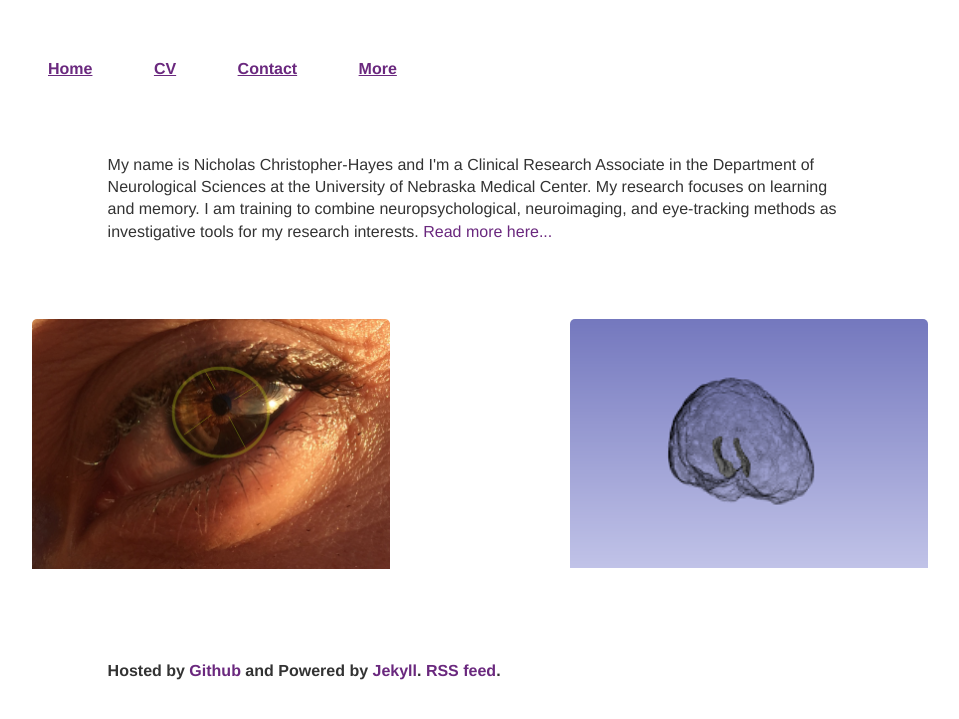
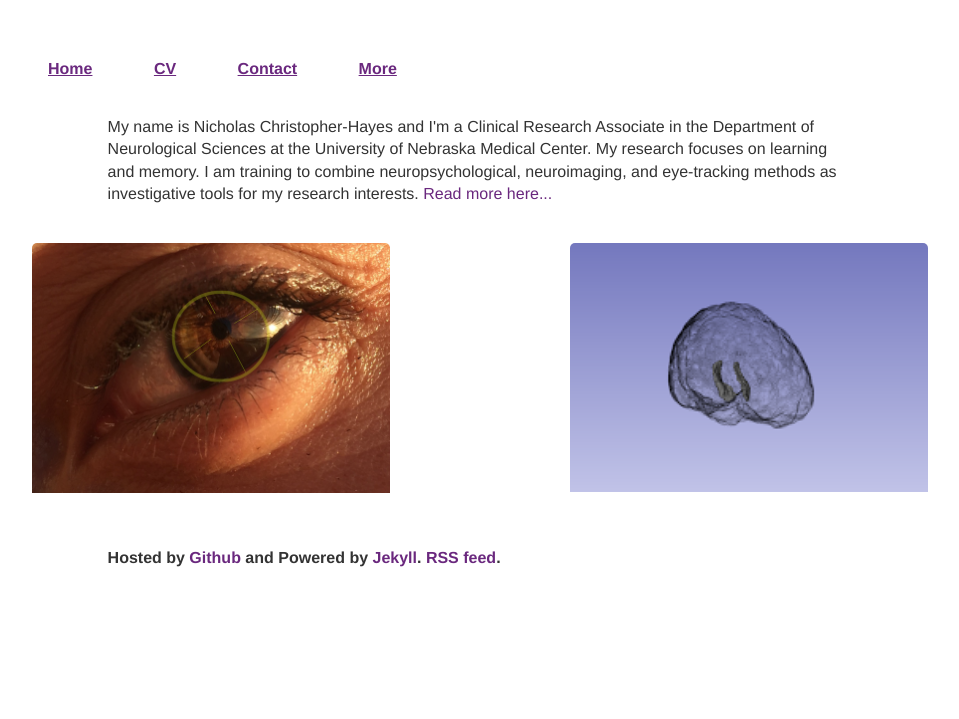
Before and after one commit to nichrishayes/nichrishayes.github.io, a Jekyll site: the page built from index.html, in a window 1280 px wide. Shown: the top 719 px of the page, without its empty margins (160-1119 px from the left). Built offline with Jekyll 4.4.1, drawn with Linux system fonts in a browser that asks for light colours.

Commit message:
Update main.css

```diff
--- a/css/main.css
+++ b/css/main.css
@@ -97,11 +97,14 @@ p {
     font-size: 1.0em;
     line-height: 1.4em;
     color: #333;
-    margin: 2cm 2cm 2cm 2cm;
+    margin: 1cm 2cm 1cm 2cm;
+}
+px1 {
+    margin: 1cm 2cm 1cm 2cm;
 }
 }
 footer {
-    border-top: 2px solid #B6B6B4;
+    border-top: 3px solid #B6B6B4;
     font-size: .8em;
     text-align: center;
 }
```
